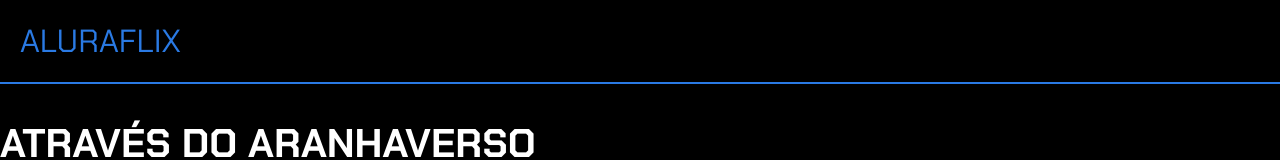
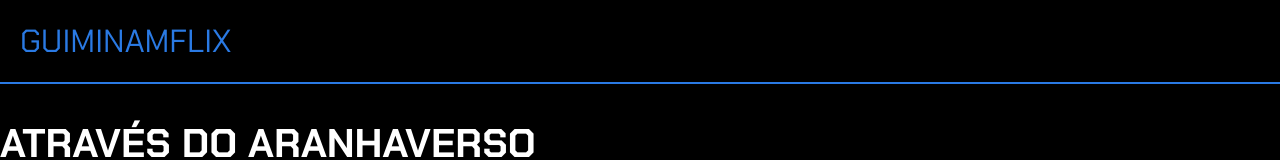
Before and after one commit to gabicsmz/guiminflix, a plain HTML site: page index.html in a window 1280 px wide. Shown: the top 160 px of the page. Drawn offline with Linux system fonts and the light colour scheme.

Commit message:
Alterando Aluraflix para Guiminamflix

```diff
--- a/index.html
+++ b/index.html
@@ -7,11 +7,11 @@
       href="https://fonts.googleapis.com/css2?family=Chakra+Petch:ital,wght@0,300;0,400;0,500;0,600;0,700;1,300;1,400;1,500;1,600;1,700&display=swap"
       rel="stylesheet"
     />
-    <title>Aluraflix</title>
+    <title>Guiminamflix</title>
   </head>
 
   <body>
-    <header>ALURAFLIX</header>
+    <header>GUIMINAMFLIX</header>
 
     <section>
       <div class="chamada-texto">
```
